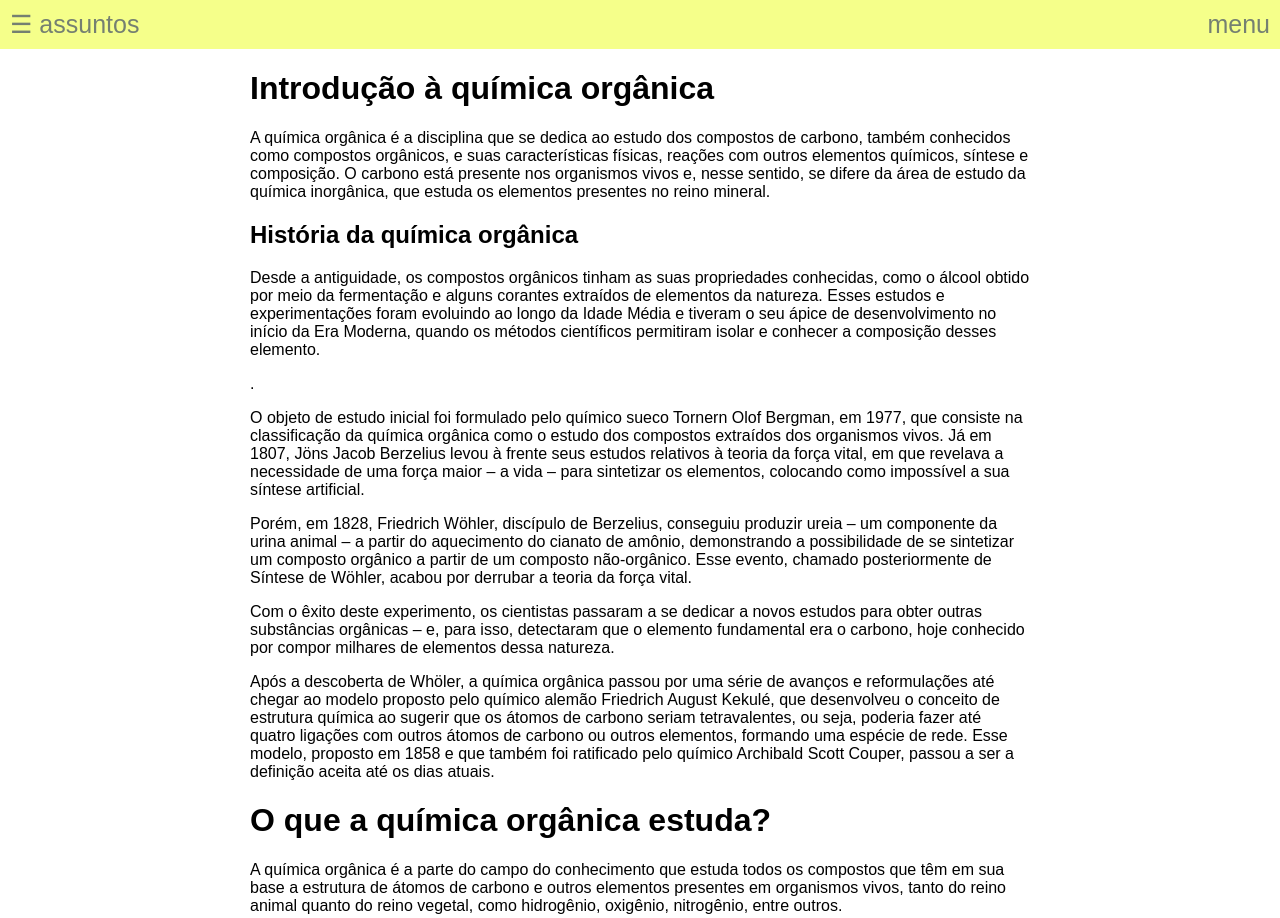
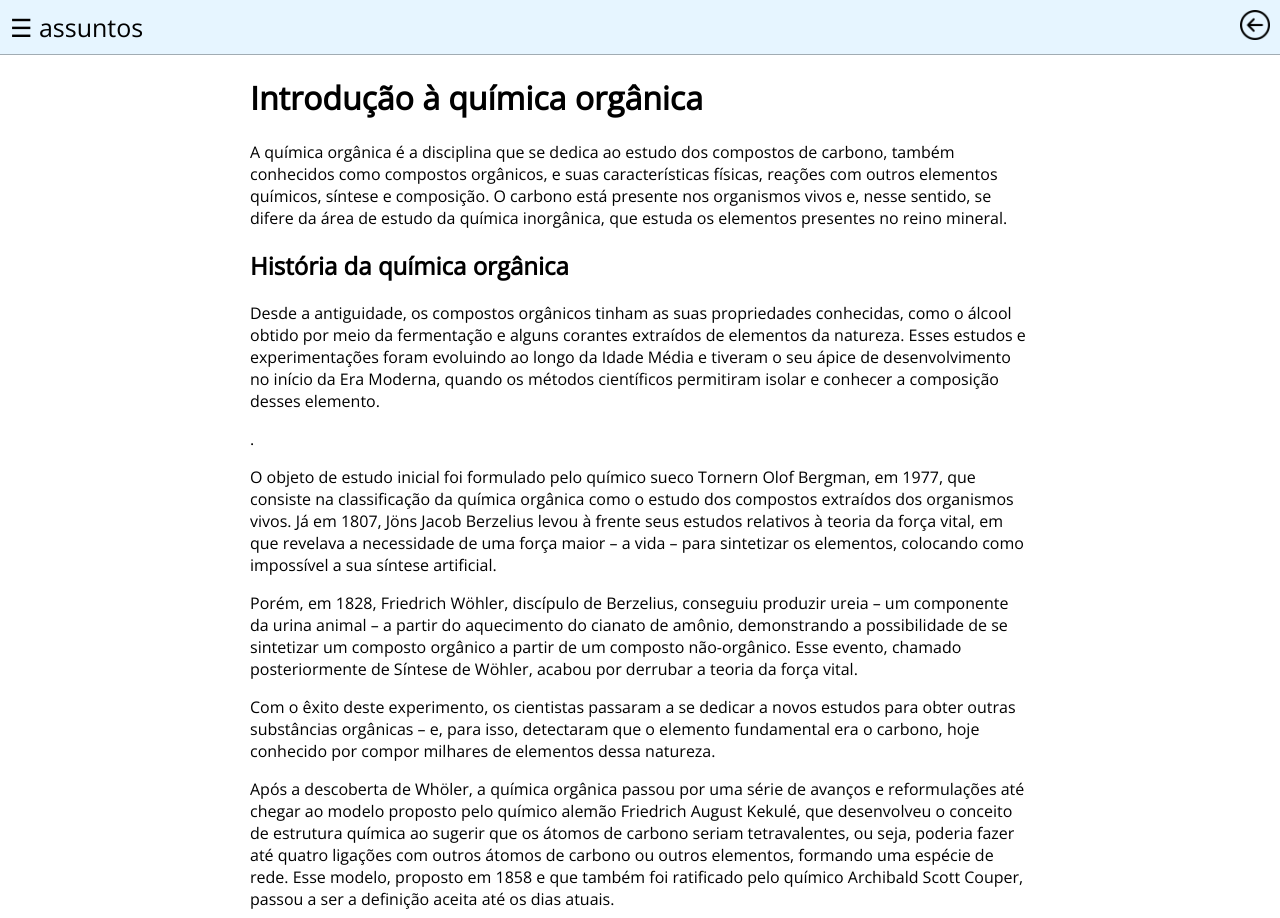
Before and after one commit to RichardSmanhoto/quimica_organica_game_ifma, a plain HTML site: page aprender.html in a window 1280 px wide. Shown: the top 918 px of the page. Drawn offline with nearby package versions, Linux system fonts and the light colour scheme.

Commit message:
estilizando o site

```diff
--- a/aprender.html
+++ b/aprender.html
@@ -11,11 +11,11 @@
   <body>
     <header>
       <a id="btt-abrir" href=" javascript: ">&#9776; assuntos</a>
-      <a id="btt-voltar" href="index.html">menu</a>
+      <a id="btt-voltar" href="index.html"><img src="frames/botao-voltar.png" alt="" height="30px" width="30px"></a>
     </header>
 
     <nav id="menu">
-      <a id="btt-fechar" href="javascript: ">&times; Fechar</a>
+      <a id="btt-fechar" href="javascript: ">Fechar</a>
       <ul id="menu-assuntos"></ul>
     </nav>
 
--- a/css/aprender.css
+++ b/css/aprender.css
@@ -1,3 +1,8 @@
+@import url("https://fonts.googleapis.com/css2?family=Open+Sans&family=Roboto:wght@300;400;900&display=swap");
+* {
+  font-family: "Open Sans", sans-serif;
+}
+
 body {
   margin: 0;
   padding: 0;
@@ -9,30 +14,38 @@ a {
 }
 
 header {
-  background-color: #f5ff8a;
+  background-color: #e6f5ff;
   padding: 10px;
+  border-bottom: 1px solid #a1acb3;
 }
 
 #btt-abrir {
-  color: #758071;
+  color: black;
   font-size: 25px;
 }
 
 #btt-voltar {
-  color: #758071;
-  font-size: 25px;
   float: right;
 }
 
 #btt-fechar {
-  color: #758071;
+  border-bottom: 1px solid #a1acb3;
+
+  color: black;
   font-size: 25px;
 }
 
+#btt-abrir:hover,
+#btt-fechar:hover {
+  color: black;
+  background-color: #cfdce6;
+}
+
 nav {
+  margin: 0;
   height: 100%;
   width: 0px;
-  background-color: #f5ff8a;
+  background-color: #e6f5ff;
   position: fixed;
   top: 0;
   left: 0;
@@ -43,19 +56,20 @@ nav {
 
 nav a {
   list-style-type: none;
-  padding: 12px 10px 12px 32px;
-  color: 758071;
+  padding: 12px 10px 8px 25px;
+  color: black;
   font-size: 12px;
   display: block;
 }
 
-nav a:hover {
+nav li:hover {
   color: black;
-  background-color: #f5ff8a;
+  background-color: #cfdce6;
 }
 
 nav ul li {
   list-style-type: none;
+  font-family: "Roboto", sans-serif;
 }
 
 main {
@@ -64,3 +78,7 @@ main {
 
   transition: margin-left 0.5s;
 }
+
+#menu-assuntos {
+  padding-left: 0;
+}
--- a/css/main-menu.css
+++ b/css/main-menu.css
@@ -1,11 +1,14 @@
+@import url("https://fonts.googleapis.com/css2?family=Open+Sans&display=swap");
+
 * {
   padding: 0;
   margin: 0;
 }
 
-body {
+#meio {
   background-image: url("../frames/background-pc.png");
-  background-size: auto 500px;
+  background-repeat: repeat;
+  background-position: center;
   width: 100vw;
   height: 100vh;
   display: flex;
@@ -13,10 +16,13 @@ body {
   justify-content: center;
 }
 
+main {
+  margin-right: 90px;
+}
+
 #options-main {
   display: flex;
   flex-direction: column;
-  margin: 20px;
 }
 
 #options-main a {
@@ -29,19 +35,17 @@ body {
 }
 
 .myButton {
-  background-color: #f6ffa2;
-  border-radius: 10px;
+  background-color: #37ab98;
+  border-radius: 5px;
   border: none;
-  display: inline-block;
   cursor: pointer;
   color: #000000;
-  font-family: Courier New;
+  font-family: "Open Sans", sans-serif;
   font-size: 16px;
-  padding: 17px 70px;
   text-decoration: none;
 }
 .myButton:hover {
-  background-color: #e8e189;
+  background-color: #2f9181;
 }
 .myButton:active {
   position: relative;
```
Also changed, not shown: index.html (+9 -2 lines), frames/Logo-Quimica-black.png (added), frames/Logo-Quimica-blue.png (added), frames/Logo-Quimica.png (deleted), frames/background-pc.png, frames/botao-voltar.png (added), 1 other file.
